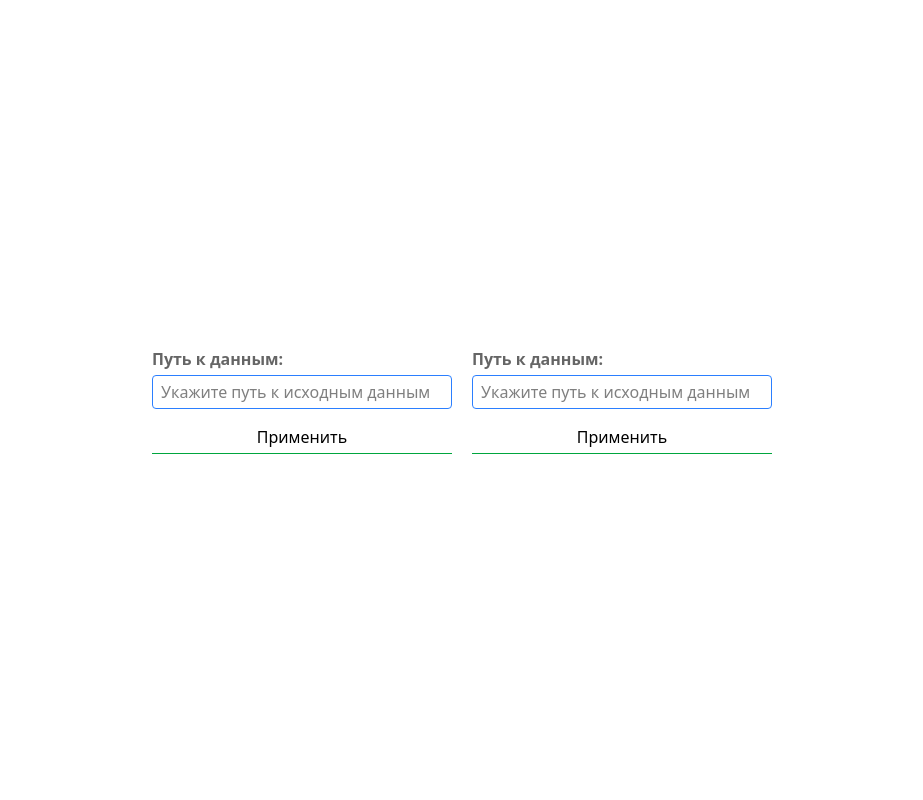
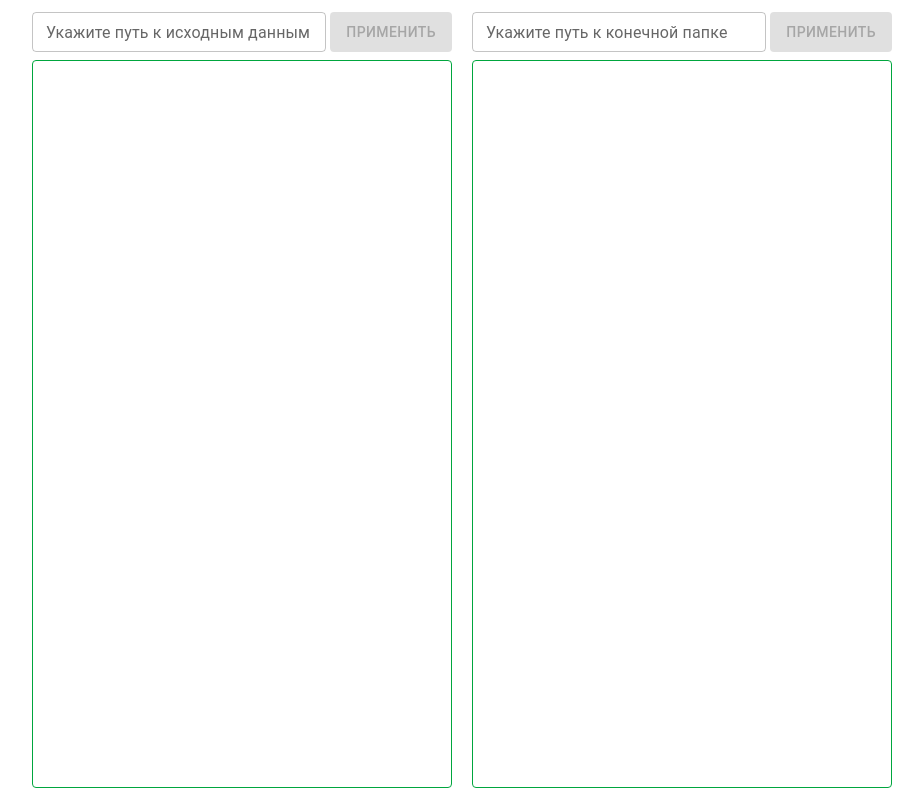
Before and after one commit to Rigelion154/sort-multimedia-client, a React (Vite) app: page / in a window 1280 px wide. Shown: the whole page, without its empty margins (178-1101 px from the left). Built offline with nearby package versions, Linux system fonts and the light colour scheme.

Commit message:
feat: install MU implement InputField component and base logic

```diff
--- a/package.json
+++ b/package.json
@@ -10,6 +10,10 @@
     "preview": "vite preview"
   },
   "dependencies": {
+    "@emotion/react": "^11.14.0",
+    "@emotion/styled": "^11.14.0",
+    "@mui/icons-material": "^6.4.6",
+    "@mui/material": "^6.4.6",
     "@tailwindcss/vite": "^4.0.9",
     "axios": "^1.8.1",
     "react": "^19.0.0",
--- /dev/null
+++ b/src/api/requests/fetchFolderItems.ts
@@ -0,0 +1,11 @@
+import {apiClient} from "../apiClient.ts";
+
+export interface IFolderItemsRequest {
+    folderPath: string,
+    type: 'source' | 'destination'
+}
+
+export const fetchFolderItems = async (data:IFolderItemsRequest) => {
+    const response = await apiClient.post('/sort/path', data);
+    return response.data
+}
--- a/src/components/MainForm.tsx
+++ b/src/components/MainForm.tsx
@@ -1,44 +1,11 @@
-import {useState} from "react";
-import {apiClient} from "../api/apiClient.ts";
+import SourceInputField from "./SourceInputField.tsx";
 
 const MainForm = () => {
-    const [sourcePath, setSourcePath] = useState<string>('')
-
-    const handleSetPath = (newPath: string, type: 'source' | 'target') => {
-        const directoryItems = apiClient.post('/sort/path', {newPath, type})
-
-        console.log(directoryItems)
-    }
 
     return (
-        <div className='flex items-center justify-center gap-5 h-screen'>
-            <div className='flex flex-col gap-1'>
-                <label className='font-bold opacity-60'>Путь к данным:</label>
-                <input type="text"
-                       style={{minWidth: '300px'}}
-                       className='border border-blue-500 rounded-sm px-2 py-1 flex-grow'
-                       placeholder='Укажите путь к исходным данным' value={sourcePath}
-                       onChange={e => setSourcePath(e.target.value)}
-                />
-                <button onClick={() => handleSetPath(sourcePath, 'source')}
-                        className='mt-2 border-b border-b-green-600 px-2 py-1'>
-                    Применить
-                </button>
-            </div>
-
-            <div className='flex flex-col gap-1'>
-                <label className='font-bold opacity-60'>Путь к данным:</label>
-                <input type="text"
-                       style={{minWidth: '300px'}}
-                       className='border border-blue-500 rounded-sm px-2 py-1 flex-grow'
-                       placeholder='Укажите путь к исходным данным' value={sourcePath}
-                       onChange={e => setSourcePath(e.target.value)}
-                />
-                <button onClick={() => handleSetPath(sourcePath, 'source')}
-                        className='mt-2 border-b border-b-green-600 px-2 py-1'>
-                    Применить
-                </button>
-            </div>
+        <div className='flex justify-center gap-5 h-screen p-3'>
+            <SourceInputField type='source' />
+            <SourceInputField type='destination' />
         </div>
     );
 };
--- /dev/null
+++ b/src/components/SourceInputField.tsx
@@ -0,0 +1,126 @@
+import React, {useState} from "react";
+import {fetchFolderItems} from "../api/requests/fetchFolderItems.ts";
+import FolderOutlinedIcon from '@mui/icons-material/FolderOutlined';
+import InsertDriveFileOutlinedIcon from '@mui/icons-material/InsertDriveFileOutlined';
+import FileUploadIcon from '@mui/icons-material/FileUpload';
+import {AxiosError} from "axios";
+import {DESTINATION_PLACEHOLDER, SOURCE_PLACEHOLDER} from "../constants.ts";
+import {Alert, Button, TextField} from "@mui/material";
+
+interface IFolderInputProps {
+    type: "source" | 'destination'
+}
+
+interface IFileItem {
+    fileName: string,
+    isDirectory: boolean,
+    createdAt: string
+}
+
+interface IFolderData {
+    hasErrors: boolean;
+    folderPath: string
+    filesStatList: IFileItem[]
+}
+
+const SourceInputField = ({type}: IFolderInputProps) => {
+    const [folderPath, setFolderPath] = useState<string>('')
+    const [folderData, setFolderData] = useState<IFolderData | null>(null)
+    const [error, setError] = useState('')
+    const PLACEHOLDER = type === 'source' ? SOURCE_PLACEHOLDER : DESTINATION_PLACEHOLDER
+    const isDisabled = !!error || !folderPath
+
+    const getFolderItems = async (folderPath: string) => {
+        try {
+            const response = await fetchFolderItems({folderPath, type})
+            setFolderData(response)
+            setFolderPath(response?.folderPath)
+        } catch (error) {
+            if (error instanceof AxiosError) {
+                const errorData: { hasErrors: boolean, message: string } = error.response?.data
+                setError(errorData.message)
+                setFolderData(null)
+                setFolderPath('')
+            }
+        }
+
+    }
+
+    const handleFolderClick = async (item: IFileItem) => {
+        const isSlashed = folderData?.folderPath.endsWith('/') ? '' : '/'
+
+        if (item.isDirectory) {
+            await getFolderItems(folderData?.folderPath + isSlashed + item.fileName)
+        }
+    }
+
+    const handlePrevFolderClick = async () => {
+        const currentPath = folderData?.folderPath;
+
+        if (currentPath) {
+            // Разделяем путь по слэшу и удаляем пустые элементы
+            const pathParts = currentPath.split('/').filter(Boolean);
+
+            // Если путь содержит больше одного сегмента (не корневой)
+            if (pathParts.length > 1) {
+                // Убираем последний сегмент пути
+                const prevPath = pathParts.slice(0, -1).join('/');
+                console.log('prevPath', prevPath);
+                await getFolderItems(prevPath);
+            } else {
+                // Если это корневой диск (например, "c:"), добавляем слэш в конце
+                const prevPath = pathParts[0] + '/';
+                console.log('prevPath (корневой диск)', prevPath);
+                await getFolderItems(prevPath);
+            }
+        } else {
+            setError('Текущий путь не определен.');
+        }
+    }
+
+    const handleInputChange = (e: React.ChangeEvent<HTMLInputElement>) => {
+        setFolderPath(e.target.value)
+        setError('')
+    }
+
+    return (
+        <div className='flex flex-col gap-2' style={{minWidth: '420px'}}>
+            <div className='flex items-center gap-1'>
+                <TextField
+                    className='flex-grow'
+                    size='small'
+                    label={PLACEHOLDER} variant="outlined"
+                    color='primary'
+                    value={folderPath}
+                    onChange={handleInputChange}
+                />
+
+                <Button
+                    onClick={() => getFolderItems(folderPath)}
+                    className='h-[100%]'
+                    variant="contained"
+                    color='success'
+                    disabled={isDisabled}
+                >
+                    Применить
+                </Button>
+            </div>
+
+            <div className='w-[100%] h-[100%] border border-green-600 rounded-sm p-2'>
+                {error && <Alert severity="warning">{error}</Alert>}
+                {folderData && <>
+                    {folderData.folderPath && <div onClick={handlePrevFolderClick}><FileUploadIcon color='success' />...</div>}
+                    {folderData.filesStatList?.map((item, index) =>
+                        <div key={index} className='flex gap-1' onClick={() => handleFolderClick(item)}>
+                            {item.isDirectory && <FolderOutlinedIcon color='primary'/>}
+                            {!item.isDirectory && <InsertDriveFileOutlinedIcon color='success'/>}
+                            <span>{item.fileName}</span>
+                        </div>
+                    )}
+                </>}
+            </div>
+        </div>
+    );
+};
+
+export default SourceInputField;
--- a/src/constants.ts
+++ b/src/constants.ts
@@ -1 +1,3 @@
 export const BASE_URL = ' http://localhost:8535/api/v1/'
+export const SOURCE_PLACEHOLDER = 'Укажите путь к исходным данным'
+export const DESTINATION_PLACEHOLDER = 'Укажите путь к конечной папке'
```
Also changed, not shown: 1 other file (tests, documents, lock files or other folders).
